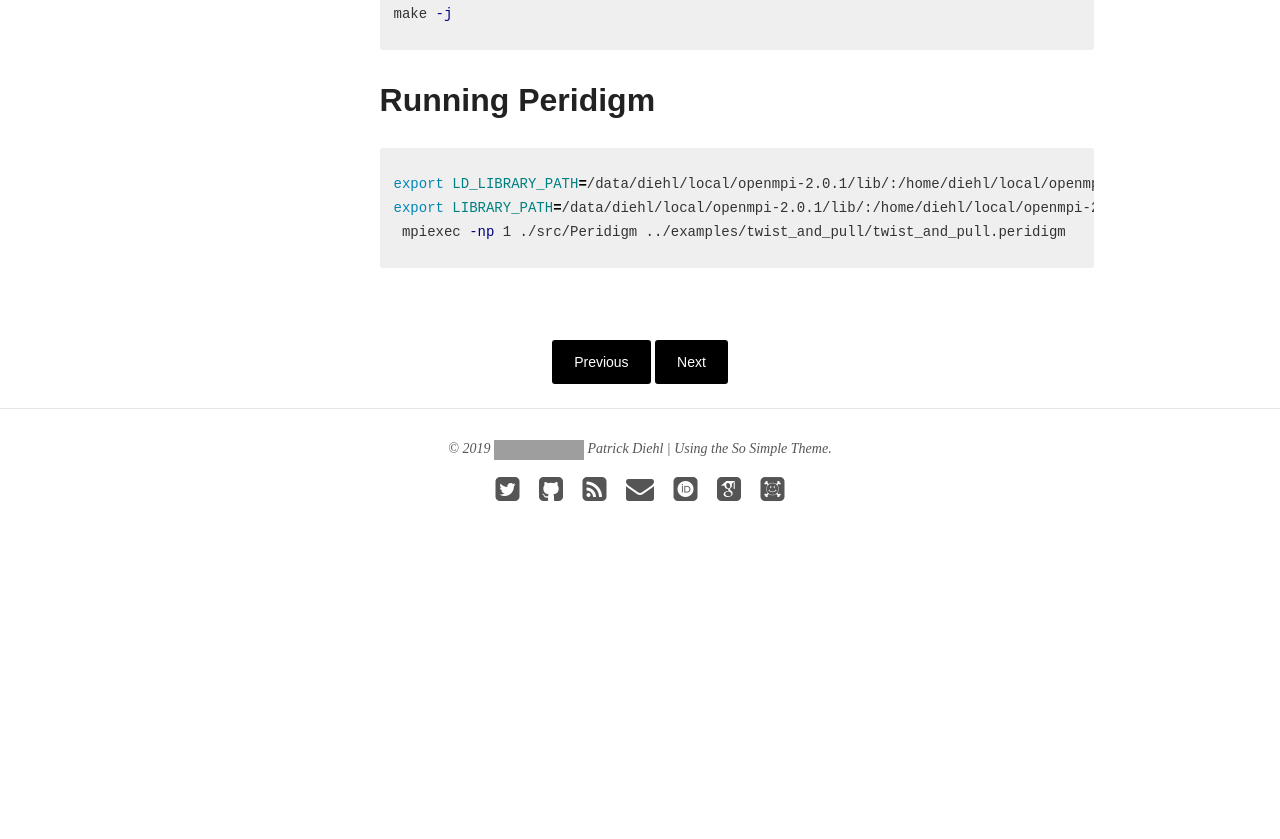
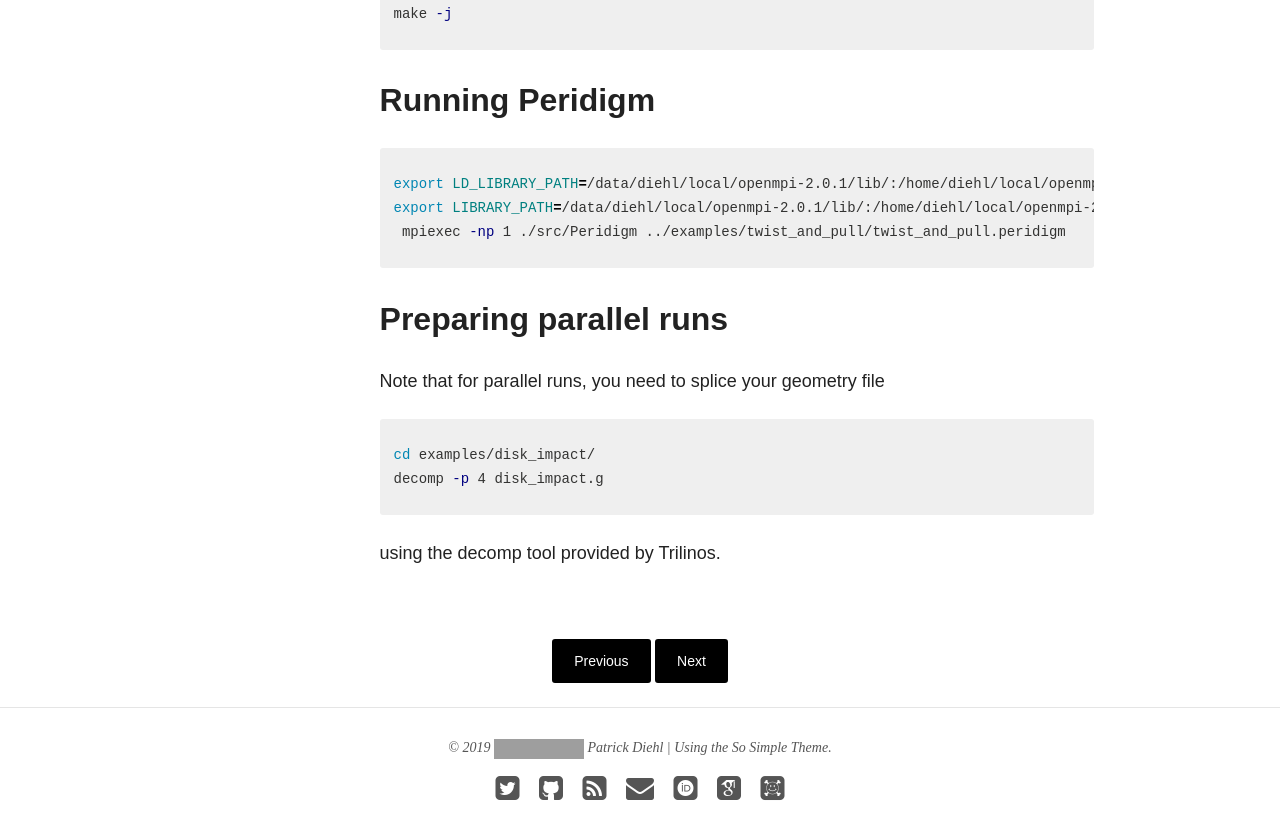
Before and after one commit to diehlpk/diehlpk.github.io, a Jekyll site: the page built from _posts/blog/2016-12-15-builing-peridigm.md, in a window 1280 px wide and 900 px high, scrolled down 4641 px. Shown: the top 839 px of the window. Built offline with Jekyll 4.4.1, drawn with Linux system fonts in a browser that asks for light colours; nearby versions of some CDN libraries; some web fonts are replaced; before the commit the page ends 5242 px from its top, so only the background shows below that; grey boxes are pictures that could not be loaded.

Commit message:
Add the decomp command to the peridigm tutorial since plenty people had issues there

```diff
--- a/_posts/blog/2016-12-15-builing-peridigm.md
+++ b/_posts/blog/2016-12-15-builing-peridigm.md
@@ -166,3 +166,14 @@ export LD_LIBRARY_PATH=/data/diehl/local/openmpi-2.0.1/lib/:/home/diehl/local/op
 export LIBRARY_PATH=/data/diehl/local/openmpi-2.0.1/lib/:/home/diehl/local/openmpi-2.0.1/lib/:$LIBRARY_PATH
  mpiexec -np 1 ./src/Peridigm ../examples/twist_and_pull/twist_and_pull.peridigm
 {% endhighlight %}
+
+## Preparing parallel runs
+
+Note that for parallel runs, you need to splice your geometry file
+
+{% highlight bash %}
+cd examples/disk_impact/
+decomp -p 4 disk_impact.g
+{% endhighlight %}
+
+using the decomp tool provided by Trilinos.
```
